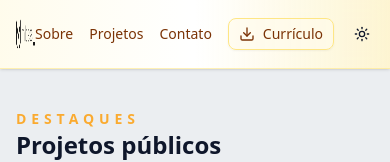
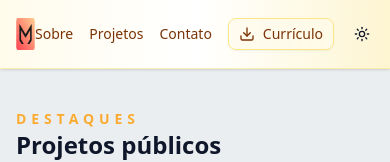
Before and after one commit to mibess/portifolio, a Next.js app in the folder frontend/: page / in a window 390 px wide. Shown: the top 162 px of the page. Built offline with nearby package versions, Linux system fonts and the light colour scheme.

Commit message:
Ajuste no logo do header

```diff
--- a/frontend/app/components/header.tsx
+++ b/frontend/app/components/header.tsx
@@ -11,11 +11,19 @@ export default function Header() {
       <nav className="container mx-auto flex items-center justify-between px-4 py-4">
         <Link href="/" className="flex items-center gap-2" aria-label="Ir para a página inicial">
           <Image
+            src="/logo.png"
+            alt="Logo Mibess"
+            width={1000}
+            height={1000}
+            className="h-8 w-auto transition-opacity duration-300 sm:hidden"
+            priority
+          />
+          <Image
             src="/logos/5 - horizontal.png"
             alt="Logo Mibess em modo claro"
             width={1000}
             height={1000}
-            className="h-8 w-auto transition-opacity duration-300 dark:hidden"
+            className="hidden h-8 w-auto transition-opacity duration-300 sm:block dark:sm:hidden"
             priority
           />
           <Image
@@ -23,7 +31,7 @@ export default function Header() {
             alt="Logo Mibess em modo escuro"
             width={1000}
             height={1000}
-            className="hidden h-8 w-auto transition-opacity duration-300 dark:block"
+            className="hidden h-8 w-auto transition-opacity duration-300 dark:sm:block"
             priority
           />
         </Link>
```
